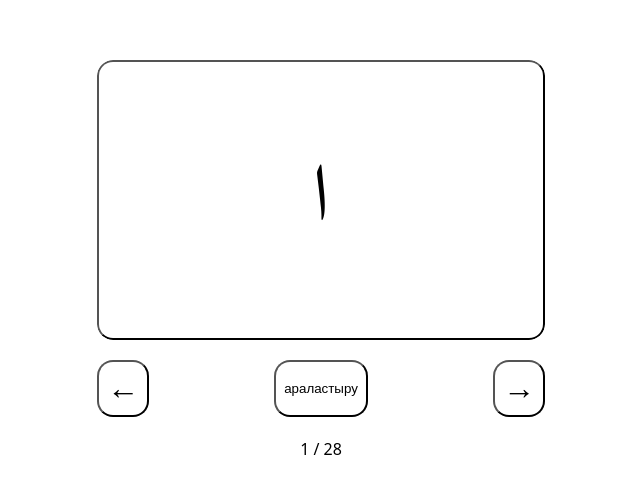
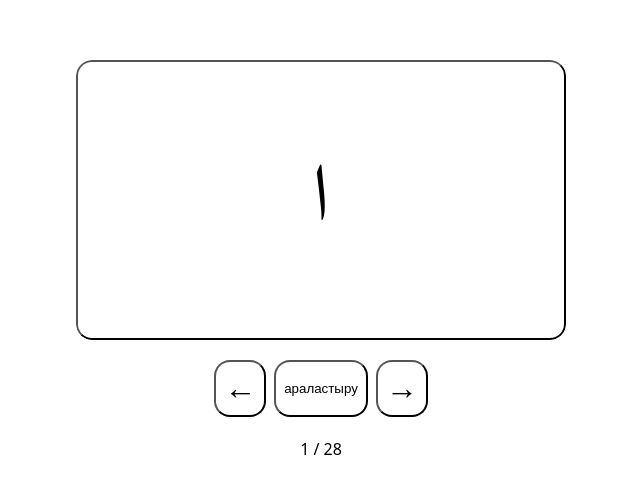
Before and after one commit to ermekuwin/arabic-cards, a plain HTML site: page index.html in a window 1280 px wide. Shown: the part 140-634 px from the top of the page, without its empty margins (319-959 px from the left). Drawn offline with Linux system fonts and the light colour scheme.

Commit message:
feat: minimum adaptive css for mobile

```diff
--- a/index.html
+++ b/index.html
@@ -38,7 +38,7 @@
       align-items: center;
     }
     main {
-      width: 50%;
+      width: 100%;
       height: 50%;
       display: flex;
       flex-direction: column;
@@ -74,9 +74,9 @@
     }
 
     .controls {
-      width: 70%;
       display: flex;
       justify-content: space-between;
+      gap: 0.5rem;
     }
     .shuffle {
       padding: 0.5rem;
@@ -86,6 +86,11 @@
       padding: 0.5rem;
       font-size: 2rem;
       border-radius: var(--radius);
+    }
+    @media (min-width: 768px) {
+      main {
+        max-width: 700px;
+      }
     }
   </style>
 </head>
```
